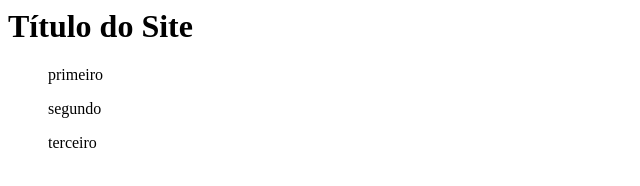
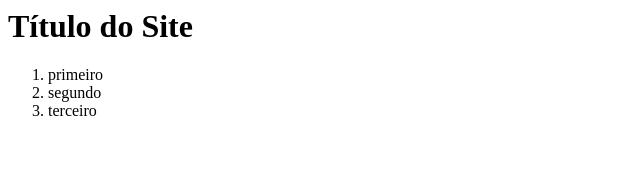
Before and after one commit to Emiliano-127/teste-curso, a plain HTML site: page index.html in a window 1280 px wide. Shown: the whole page, without its empty margins (0-640 px from the left). Drawn offline with Linux system fonts and the light colour scheme.

Commit message:
Update index.html

```diff
--- a/index.html
+++ b/index.html
@@ -1,8 +1,8 @@
 <html>
 <h1> Título do Site </h1>
-  <list>
-    <ol>primeiro</ol>
-    <ol>segundo</ol>
-    <ol>terceiro</ol>
-  </list>
+<ol>
+  <li>primeiro</li>
+  <li>segundo</li>
+  <li>terceiro</li>
+</ol>
 </html>
```
